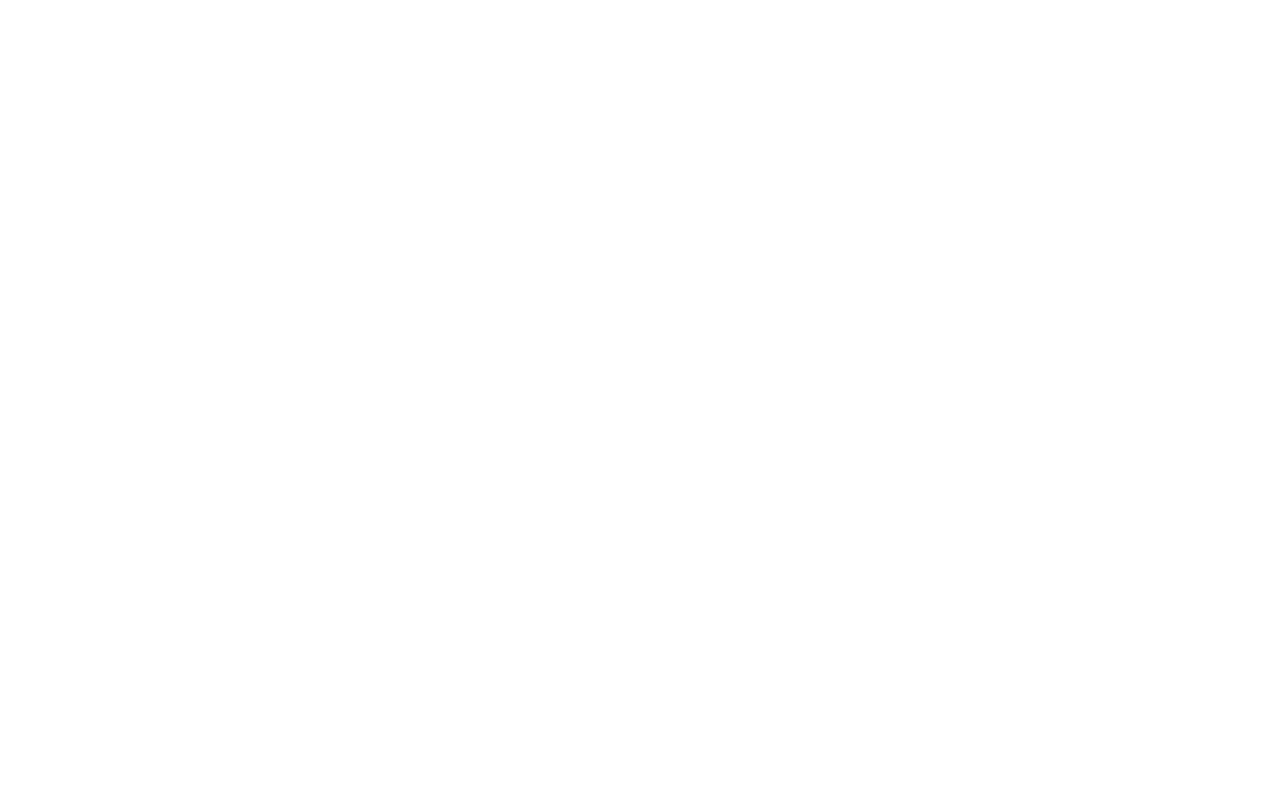
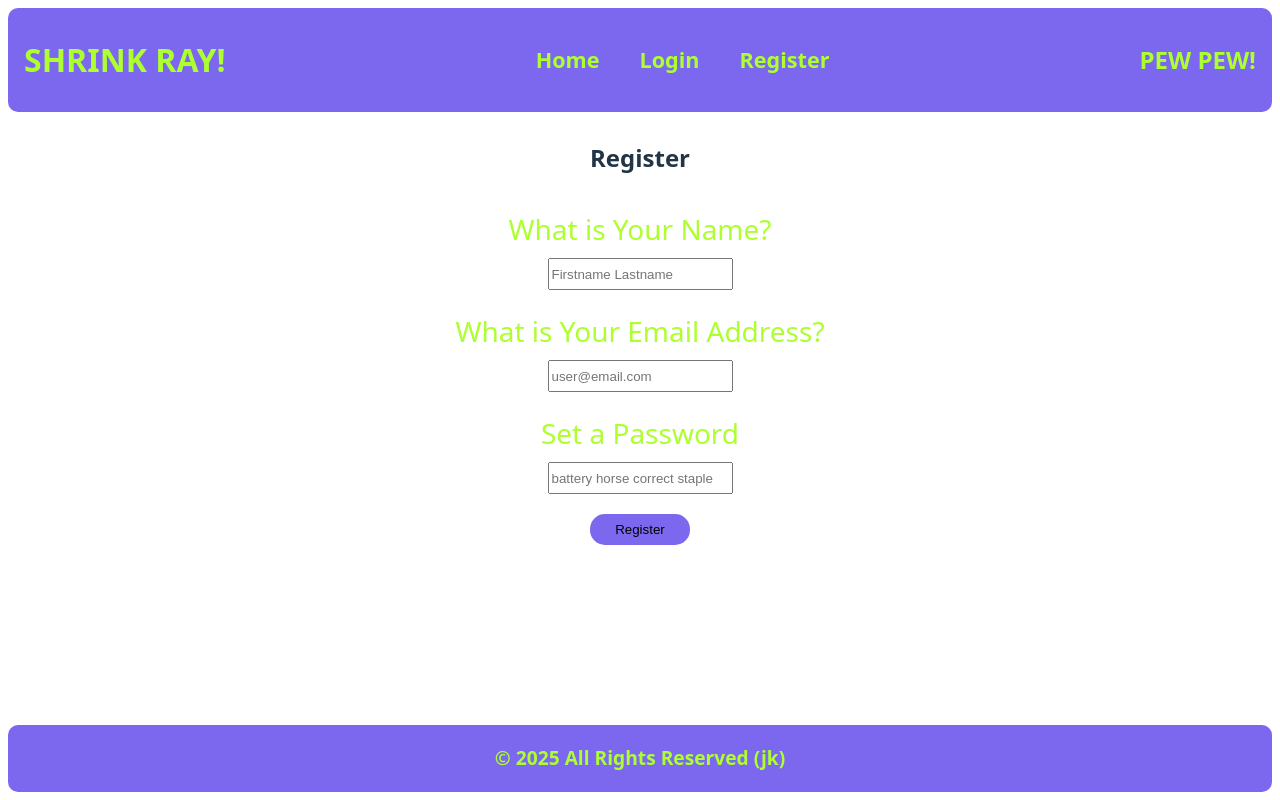
Before and after one commit to JohnnyJachna/shrinkray-ui, a React (Vite) app: page /register in a window 1280 px wide. Before the commit this address had no page. Built offline with nearby package versions, Linux system fonts and the light colour scheme.

Commit message:
add login, logout, and register

```diff
--- a/src/App.jsx
+++ b/src/App.jsx
@@ -1,19 +1,36 @@
 import { Routes, Route } from "react-router";
+import { AuthProvider } from "./AuthContext";
 
 import MainLayout from "./layouts/MainLayout.jsx";
+import ProtectedLayout from "./layouts/ProtectedLayout";
+
 import Home from "./pages/Home.jsx";
 import Links from "./pages/Links.jsx";
 import AddLink from "./pages/AddLink.jsx";
 
+import Login from "./pages/Login";
+import Register from "./pages/Register";
+import Logout from "./pages/Logout";
+
 function App() {
   return (
+    <AuthProvider>
       <Routes>
         <Route element={<MainLayout />}>
+        {/* Main Layout Routes */}
             <Route path="/" element={<Home />} />
-        <Route path="/Links" element={<Links />} />
+            <Route path="/login" element={<Login />} />
+            <Route path="/register" element={<Register />} />
+        </Route>
+        <Route element={<ProtectedLayout />}>
+        {/* Move Links, AddLink, Logout to ProtectedLayout */}
+            <Route path="/links" element={<Links />} />
             <Route path="/addLink" element={<AddLink />} />
+            <Route path="/logout" element={<Logout />} />
         </Route>
+        {/* Remaining routes... */}
       </Routes>
+    </AuthProvider>
   );
 }
 
--- a/src/components/Header.jsx
+++ b/src/components/Header.jsx
@@ -1,7 +1,11 @@
 import { Link } from "react-router";
+import { useAuth } from "../AuthContext";
+
 import styles from "./Header.module.css";
 
 const Header = () => {
+  const { isAuth } = useAuth();
+
   return (
     <header className={styles.header}>
       <Link to="/" className={styles.title}>
@@ -9,11 +13,8 @@ const Header = () => {
       </Link>
       <nav>
         <ul>
-          <li>
-            <Link to="/" className={styles.link}>
-              Home
-            </Link>
-          </li>
+          {isAuth ? (
+            <>
               <li>
                 <Link to="/links" className={styles.link}>
                   Links
@@ -24,6 +25,31 @@ const Header = () => {
                   Add a Link
                 </Link>
               </li>
+              <li>
+                <Link to="/logout" className={styles.link}>
+                  Logout
+                </Link>
+              </li>
+            </>
+          ) : (
+            <>
+              <li>
+                <Link to="/" className={styles.link}>
+                  Home
+                </Link>
+              </li>
+              <li>
+                <Link to="/login" className={styles.link}>
+                  Login
+                </Link>
+              </li>
+              <li>
+                <Link to="/register" className={styles.link}>
+                  Register
+                </Link>
+              </li>
+            </>
+          )}
         </ul>
       </nav>
       <h2>PEW PEW!</h2>
@@ -32,3 +58,32 @@ const Header = () => {
 };
 
 export default Header;
+
+// // Import useAuth Hook
+
+// const Header = () => {
+//     // Import isAuth variable from useAuth hook
+//     const { isAuth } = useAuth();
+//     // Add conditional rendering to current nav items
+//     {isAuth ? (
+//         <>
+//             <li>
+//                 <Link to='/links'>Links</Link>
+//             </li>
+//             <li>
+//                 <Link to='/addLink'>Add a Link</Link>
+//             </li>
+//             <li>
+//                 <Link to='/logout'>Logout</Link>
+//             </li>
+//         </>
+//         ) : (
+//         <>
+//             <li>
+//                 <Link to='/login'>Login</Link>
+//             </li>
+//             <li>
+//                 <Link to='/register'>Register</Link>
+//             </li>
+//         </>
+//     )}
--- /dev/null
+++ b/src/components/LoginForm.jsx
@@ -0,0 +1,79 @@
+import { useState } from "react";
+import { useNavigate } from "react-router";
+import { useAuth } from "../AuthContext";
+import { Link } from "react-router";
+
+import styles from "./LoginForm.module.css";
+
+const LoginForm = () => {
+  const [emailAddress, setEmailAddress] = useState("");
+  const [password, setPassword] = useState("");
+  const { setIsAuth } = useAuth();
+  const navigate = useNavigate();
+
+  const handleSubmit = async (event) => {
+    event.preventDefault();
+
+    const apiUrl = `${import.meta.env.VITE_API_URL}/login`;
+    const body = {
+      email: emailAddress,
+      hashed_password: password,
+    };
+
+    try {
+      const response = await fetch(apiUrl, {
+        method: "POST",
+        body: JSON.stringify(body),
+        headers: {
+          "Content-Type": "application/json",
+        },
+      });
+      const statusCode = response.status;
+      const data = await response.json();
+
+      console.log("RESPONSE:", response, response.status);
+
+      const { access_token } = data;
+      localStorage.clear();
+      localStorage.setItem("access_token", access_token);
+      setIsAuth(statusCode === 200);
+      navigate("/links");
+    } catch (error) {
+      console.error(error);
+    }
+  };
+
+  return (
+    <div className={styles.loginPage}>
+      <h2>Login</h2>
+      <Link to="/register">
+        <small>Click here to register</small>
+      </Link>
+      <form method="POST" onSubmit={(e) => handleSubmit(e)}>
+        <label>
+          Username
+          <input
+            type="text"
+            name="emailAddress"
+            value={emailAddress}
+            placeholder="user@email.com"
+            onChange={(e) => setEmailAddress(e.target.value)}
+          />
+        </label>
+        <label>
+          Password
+          <input
+            type="password"
+            name="password"
+            value={password}
+            placeholder="password"
+            onChange={(e) => setPassword(e.target.value)}
+          />
+        </label>
+        <button type="submit">Login</button>
+      </form>
+    </div>
+  );
+};
+
+export default LoginForm;
--- /dev/null
+++ b/src/components/LoginForm.module.css
@@ -0,0 +1,13 @@
+.loginPage {
+  display: flex;
+  margin-left: auto;
+  margin-right: auto;
+  margin-bottom: 10px;
+  justify-content: center;
+  align-items: center;
+  flex-direction: column;
+}
+
+.loginPage h2 {
+  margin-bottom: 2px;
+}
--- /dev/null
+++ b/src/components/RegistrationForm.jsx
@@ -0,0 +1,78 @@
+import { useState } from "react";
+import { useNavigate } from "react-router";
+
+import styles from "./RegistrationForm.module.css";
+
+const RegisterForm = () => {
+  const [emailAddress, setEmailAddress] = useState("");
+  const [password, setPassword] = useState("");
+  const [properName, setProperName] = useState("");
+  const navigate = useNavigate();
+
+  const handleSubmit = async (event) => {
+    event.preventDefault();
+
+    const apiUrl = `${import.meta.env.VITE_API_URL}/register`;
+    const body = {
+      name: properName,
+      email: emailAddress,
+      hashed_password: password,
+    };
+
+    try {
+      const response = await fetch(apiUrl, {
+        method: "POST",
+        body: JSON.stringify(body),
+        headers: {
+          "Content-Type": "application/json",
+        },
+      });
+      const data = await response.json();
+      console.log("DATA: ", data);
+      navigate("/login");
+    } catch (error) {
+      console.error(error);
+    }
+  };
+
+  return (
+    <div className={styles.registrationForm}>
+      <h2>Register</h2>
+      <form method="POST" onSubmit={(e) => handleSubmit(e)}>
+        <label>
+          What is Your Name?
+          <input
+            type="text"
+            name="properName"
+            value={properName}
+            placeholder="Firstname Lastname"
+            onChange={(e) => setProperName(e.target.value)}
+          />
+        </label>
+        <label>
+          What is Your Email Address?
+          <input
+            type="text"
+            name="emailAddress"
+            value={emailAddress}
+            placeholder="user@email.com"
+            onChange={(e) => setEmailAddress(e.target.value)}
+          />
+        </label>
+        <label>
+          Set a Password
+          <input
+            type="password"
+            name="password"
+            value={password}
+            placeholder="battery horse correct staple"
+            onChange={(e) => setPassword(e.target.value)}
+          />
+        </label>
+        <button type="submit">Register</button>
+      </form>
+    </div>
+  );
+};
+
+export default RegisterForm;
--- /dev/null
+++ b/src/components/RegistrationForm.module.css
@@ -0,0 +1,10 @@
+.registrationForm,
+button {
+  display: flex;
+  margin-left: auto;
+  margin-right: auto;
+  margin-bottom: 10px;
+  justify-content: center;
+  align-items: center;
+  flex-direction: column;
+}
--- a/src/layouts/MainLayout.jsx
+++ b/src/layouts/MainLayout.jsx
@@ -7,7 +7,9 @@ const MainLayout = () => {
   return (
     <div className={styles.main_layout}>
       <Header />
-      <Outlet />
+      <main>
+        <Outlet />
+      </main>
       <Footer />
     </div>
   );
--- /dev/null
+++ b/src/layouts/ProtectedLayout.jsx
@@ -0,0 +1,25 @@
+import { Outlet, Navigate } from "react-router";
+import { useAuth } from "../AuthContext";
+import Header from "../components/Header";
+import Footer from "../components/Footer";
+
+const ProtectedLayout = () => {
+  const { isAuth } = useAuth();
+
+  if (!isAuth) {
+    // If not authenticated, redirect to the login page
+    return <Navigate to="/login" />;
+  }
+
+  return (
+    <>
+      <Header />
+      <main>
+        <Outlet />
+      </main>
+      <Footer />
+    </>
+  );
+};
+
+export default ProtectedLayout;
--- /dev/null
+++ b/src/pages/Login.jsx
@@ -0,0 +1,11 @@
+import LoginForm from "../components/LoginForm";
+
+const Login = () => {
+  return (
+    <>
+      <LoginForm />
+    </>
+  );
+};
+
+export default Login;
--- /dev/null
+++ b/src/pages/Logout.jsx
@@ -0,0 +1,35 @@
+import { useEffect } from "react";
+import { useNavigate } from "react-router";
+import { useAuth } from "../AuthContext";
+
+const Logout = () => {
+  const navigate = useNavigate();
+  const { setIsAuth } = useAuth();
+
+  useEffect(() => {
+    const url = `${import.meta.env.VITE_API_URL}/logout/`;
+    const access_token = localStorage.getItem("access_token");
+
+    const logoutUser = async () => {
+      const response = await fetch(url, {
+        method: "GET",
+        headers: {
+          "Content-Type": "application/json",
+          Authorization: `Bearer ${access_token}`,
+        },
+      });
+      const statusCode = response.status;
+
+      if (statusCode === 200) {
+        localStorage.clear();
+        setIsAuth(false);
+        return navigate(`/login`);
+      } else {
+        console.error("PROBLEM LOGGING OUT");
+      }
+    };
+    logoutUser();
+  }, [setIsAuth, navigate]);
+};
+
+export default Logout;
--- /dev/null
+++ b/src/pages/Register.jsx
@@ -0,0 +1,11 @@
+import RegistrationForm from "../components/RegistrationForm";
+
+const Register = () => {
+  return (
+    <>
+      <RegistrationForm />
+    </>
+  );
+};
+
+export default Register;
```
Lines whose indentation alone changed are shown as unchanged.
